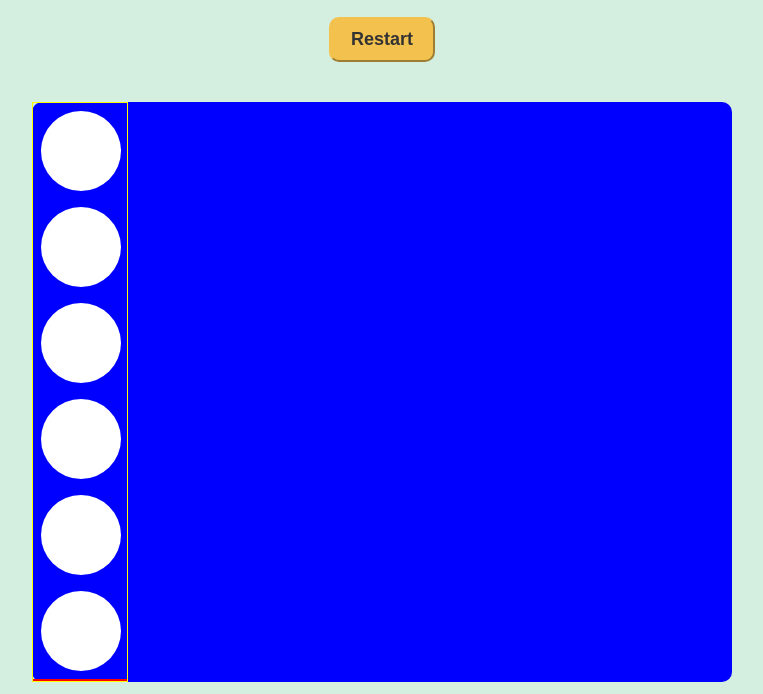
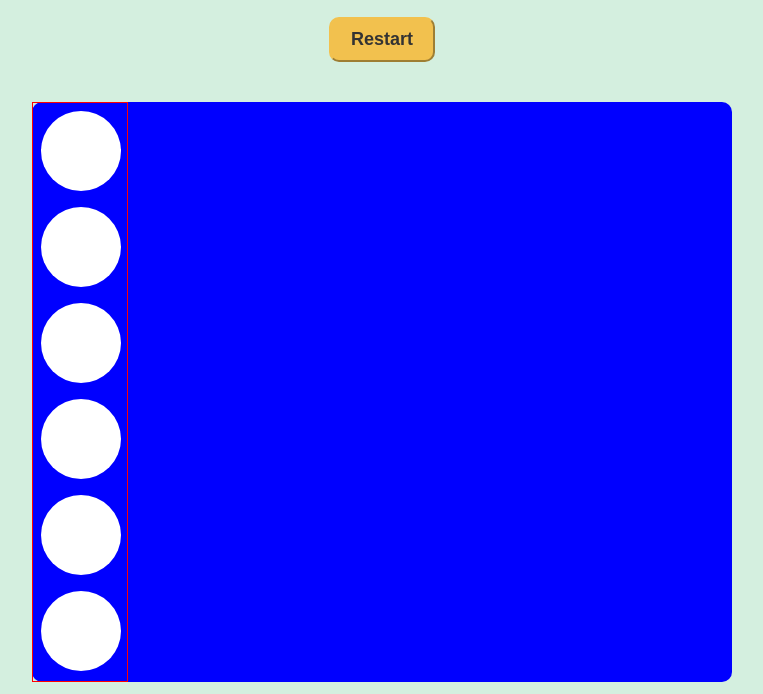
Before and after one commit to QuanXuuu/vier-gewinnt, a plain HTML site: page index.html in a window 1280 px wide. Shown: the part 106-800 px from the top of the page, without its empty margins (258-1021 px from the left). Drawn offline with Linux system fonts and the light colour scheme.

Commit message:
Add styling

```diff
--- a/style.css
+++ b/style.css
@@ -47,20 +47,15 @@ button:hover {
   border-radius: 10px;
   margin-left: auto;
   margin-right: auto;
-  z-index: 2;
+  //z-index: 2;
+  display: flex;
 }
 
-#column1 {
-  display: flex;
-  flex-direction: column;
-  border: 1px solid yellow;
-  width: 96px;
-}
-
-#column2 {
+#gameboard > .column {
   display: flex;
   flex-direction: column;
   border: 1px solid red;
+  width: 96px;
 }
 
 #gameboard > .column > .circle {
```
